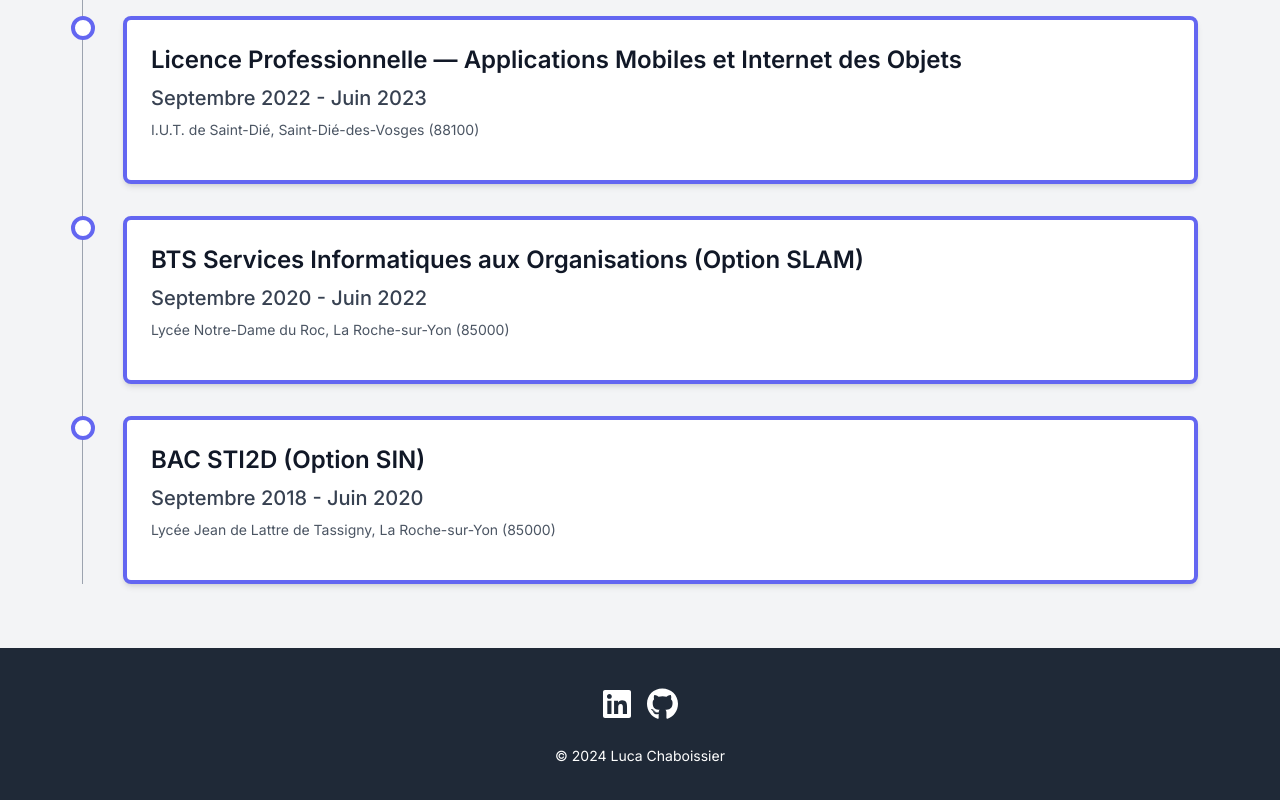
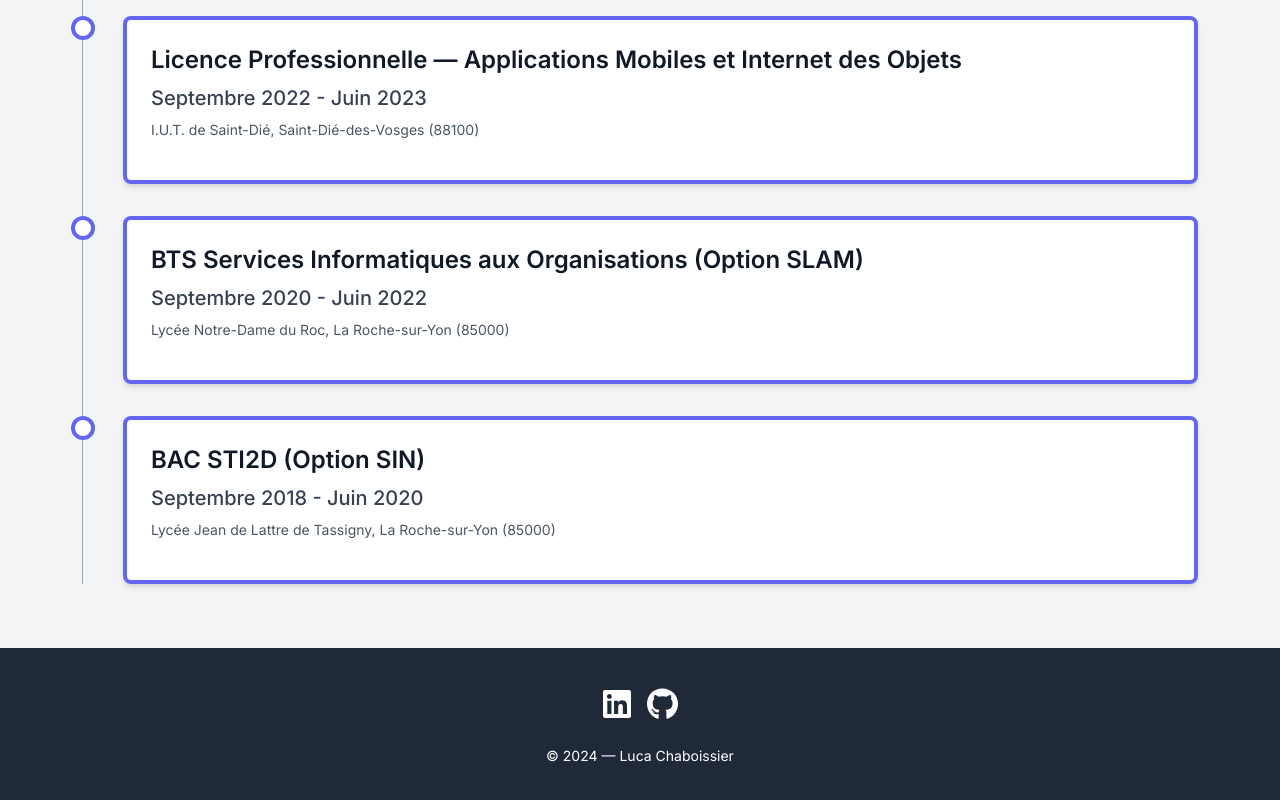
Before and after one commit to lchaboissier/lchaboissier.github.io, a Next.js app: page / in a window 1280 px wide. Shown: the part 6078-6878 px from the top of the page. Built offline with nearby package versions, Linux system fonts and the light colour scheme.

Commit message:
adjusted footer

```diff
--- a/src/components/Footer.js
+++ b/src/components/Footer.js
@@ -26,7 +26,7 @@ const Footer = () => {
               <FontAwesomeIcon icon={faGithub} size="2x" />
             </a>
           </div>
-          <p className="text-sm">&copy; 2024 Luca Chaboissier</p>
+          <p className="text-sm">&copy; 2024 — Luca Chaboissier</p>
         </div>
       </footer>
     );
```
